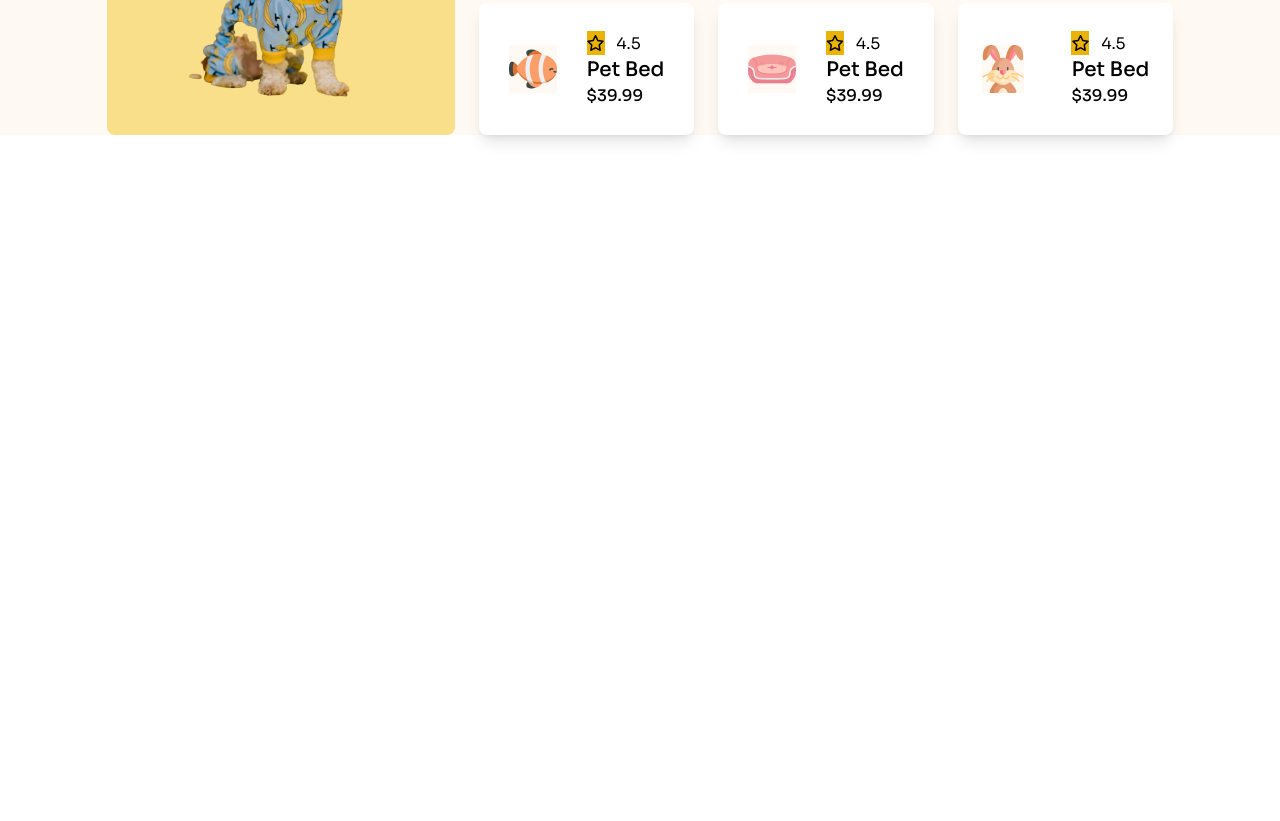
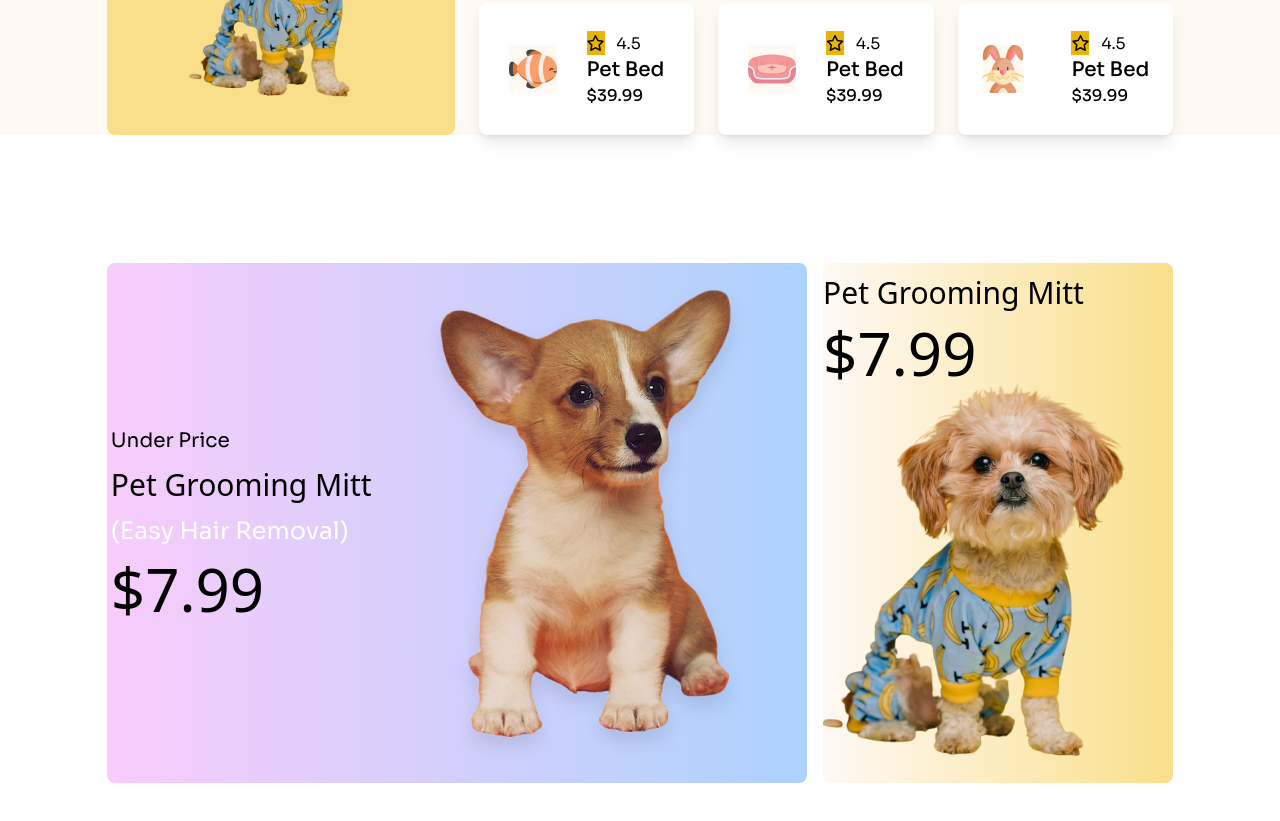
Before and after one commit to Naym01/B11A1-third-Assingment, a plain HTML site: page index.html in a window 1280 px wide. Shown: the part 2154-2975 px from the top of the page. Before the commit the page ends 2545 px from the top, so only its background shows below. Drawn offline with nearby package versions, Linux system fonts and the light colour scheme; a web font is replaced by a local one.

Commit message:
everything section done

```diff
--- a/index.html
+++ b/index.html
@@ -359,14 +359,40 @@
 
 
 
-        <!-- Everyday low Price -->
-        <section class="w-10/12 mx-auto mb-32 mt-32">
-            <!-- big card  -->
-            <div class="md:flex justify-around items-center">
-                <!-- text  -->
+        <!-- 04 Everyday low Price Section -->
+        <section class="w-10/12 mx-auto mb-32 mt-32 md:flex gap-4">
+            <div class="md:w-2/3 ">
+                <!-- 04 01 big card parent -->
+
+                <div
+                    class="md:flex justify-around items-center rounded-lg bg-gradient-to-r from-[#F8CCFB] to-[#ACD2FD] ...">
+
+                    <!-- text child  -->
+                    <div>
+                        <p class="text-xl hidden md:block ">Under Price</p>
+                        <H3 class="text-3xl font-adlam pt-16 pb-3 md:py-3  ">Pet Grooming Mitt</H3>
+                        <p class="text-2xl text-white hidden md:block md:pb-3 ">(Easy Hair Removal)</p>
+                        <h2 class="text-6xl font-adlam  text-white md:text-black">$7.99</h2>
+                    </div>
+
+                    <!-- image child  -->
+
+                    <img src="c1-assets/cute-dog-mid.png" alt="">
+
+                </div>
+            </div>
+
+            <!-- 04 02 small card parent -->
+            <div class="md:w-1/3 bg-gradient-to-r from-[#FFF9F4] to-[#F9DF8A] ... mt-16 md:mt-0 rounded-lg  ">
+                <div>
+                    <H3 class="text-3xl font-adlam pt-16 pb-3 md:py-3  ">Pet Grooming Mitt</H3>
+                    <h2 class="text-6xl font-adlam  text-[#FFDC26] md:text-black">$7.99</h2>
+                </div>
+                <img src="c1-assets/cute-pet-mid.png" alt="">
+
+            </div>
 
 
-            </div>
 
         </section>
 
```
